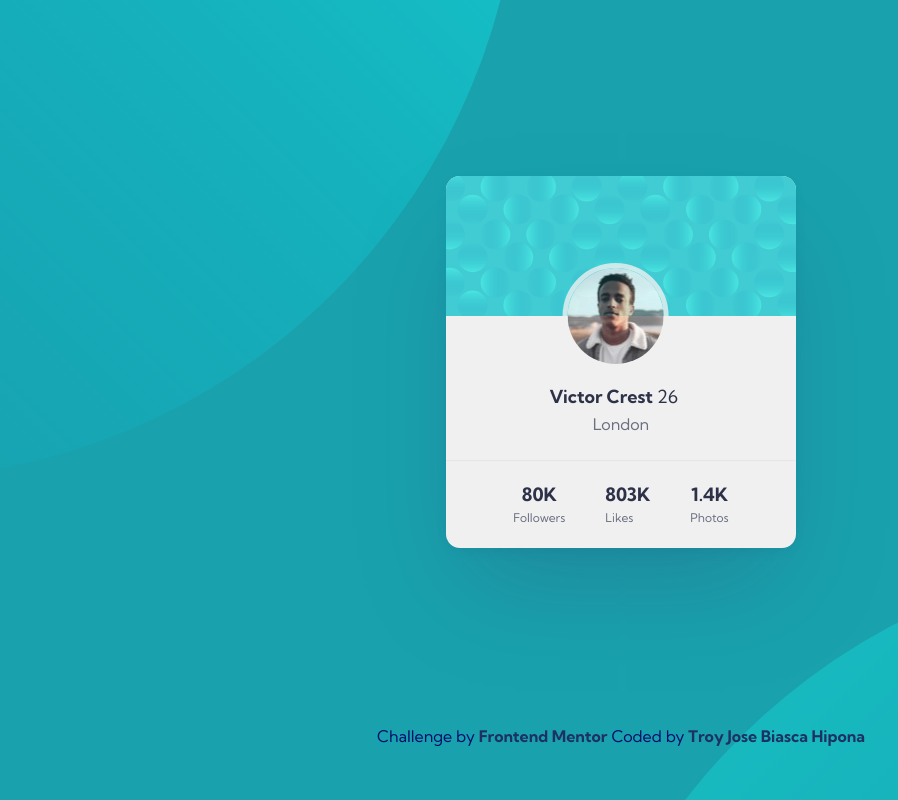
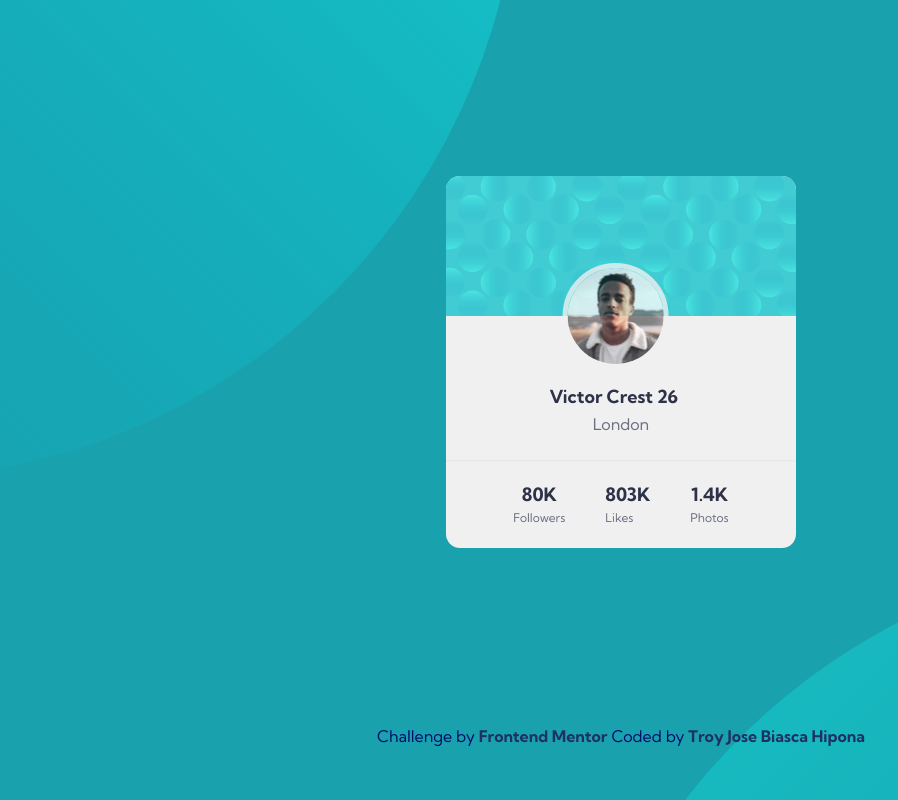
Before and after one commit to troy03/profile-card-component, a plain HTML site: page index.html in a window 1280 px wide. Shown: the whole page, without its empty margins (19-917 px from the left). Drawn offline with Linux system fonts and the light colour scheme.

```diff
--- a/styles.scss
+++ b/styles.scss
@@ -134,7 +134,6 @@ body {
     margin-inline: auto;
     border-radius: 14px;
     overflow: hidden;
-    box-shadow: 0 50px 100px -20px rgba(50,50,93,0.25), 0 4px 16px -5px rgba(3, 33, 115, 0.1);
 
     &__background {
         max-width: 100%;
@@ -179,10 +178,6 @@ body {
             font-size: 1.125rem;
             margin-inline-start: -0.8em;
             margin-block-end: 0.1em;
-        }
-
-        &--age {
-          font-weight: initial;
         }
 
         &--place {
```
Also changed, not shown: styles.css, 1 other file.
